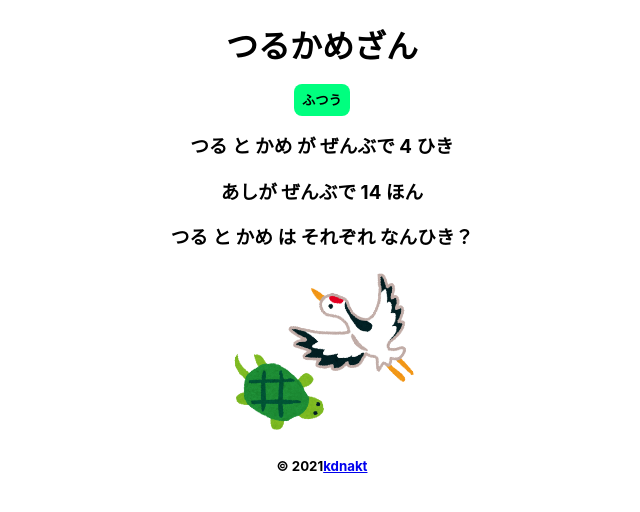
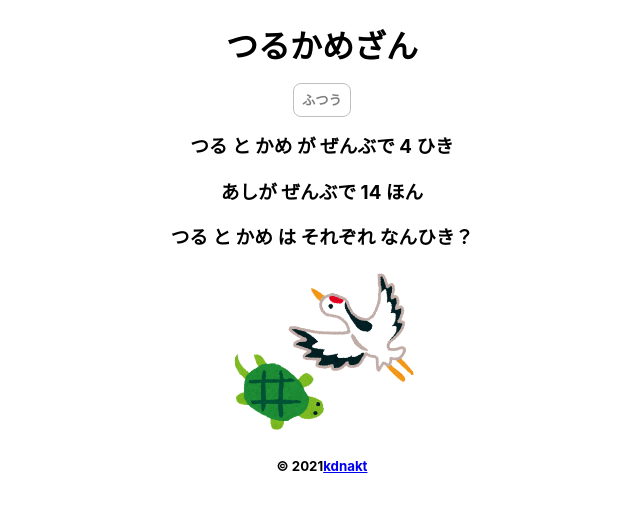
Before and after one commit to kdnakt/ct-scan, a React (Create React App) app: page / in a window 1280 px wide. Shown: the top 512 px of the page, without its empty margins (318-958 px from the left). Built offline with nearby package versions, Linux system fonts and the light colour scheme.

Commit message:
update modeLabel

```diff
--- a/src/components/AppMain.tsx
+++ b/src/components/AppMain.tsx
@@ -7,7 +7,7 @@ export const AppMain = () => {
     const [mode, setMode] = useState<QuizMode>("normal")
     return (
         <>
-            <QuizModeSelector setMode={setMode} />
+            <QuizModeSelector setMode={setMode} current={mode} />
             <QuizMain mode={mode} />
         </>
     )
--- a/src/components/quiz/QuizMode.ts
+++ b/src/components/quiz/QuizMode.ts
@@ -1,8 +1,17 @@
 
 export const QuizModes = {
-    // easy: "かんたん",
-    normal: "ふつう",
-    // hard: "むずかしい",
+    // "easy": {
+    //     label: "かんたん",
+    //     maxHeadCount: 5,
+    // },
+    "normal": {
+        label: "ふつう",
+        maxHeadCount: 15,
+    },
+    // "hard": {
+    //     label: "むずかしい",
+    //     maxHeadCount: 100,
+    // },
 } as const
 
 export type QuizMode = keyof typeof QuizModes
--- a/src/components/quiz/QuizModeSelector.tsx
+++ b/src/components/quiz/QuizModeSelector.tsx
@@ -1,31 +1,48 @@
-import { FC } from "react"
+import { Dispatch, FC, SetStateAction } from "react"
 import { QuizMode, QuizModes } from "./QuizMode"
 
 type SelectorProps = {
-    setMode: (func: (mode: QuizMode) => QuizMode) => void,
+    setMode: Dispatch<SetStateAction<QuizMode>>,
+    current: QuizMode,
 }
 
-type ModeProps = SelectorProps & {
-    mode: QuizMode
+type ModeProps = {
+    setMode: Dispatch<SetStateAction<QuizMode>>,
+    mode: QuizMode,
+    selected: boolean,
 }
 
 const ModeLabel: FC<ModeProps> = ({
     setMode,
     mode,
+    selected,
 }) => {
+    const label = QuizModes[mode].label
     return (
-        <span className="quiz_mode" >{QuizModes[mode]}</span>
+        <span className={`quiz_mode quiz_mode_${selected ? "selected" : mode}`}
+            onClick={() => {
+                if (!selected && window.confirm(`「${label}」モードに\nかえますか？`)) {
+                    setMode(mode)
+                }
+            }}
+        >
+            {label}
+        </span>
     )
 }
 
 export const QuizModeSelector: FC<SelectorProps> = ({
     setMode,
+    current,
 }) => {
     return (
         <>
             <h5 style={{textAlign: 'center'}}>
                 {Object.keys(QuizModes).map(mode =>
-                    <ModeLabel setMode={setMode} mode={mode as QuizMode} />
+                    <ModeLabel setMode={setMode}
+                        mode={mode as QuizMode}
+                        selected={current === mode}
+                    />
                 )}
             </h5>
         </>
--- a/src/index.css
+++ b/src/index.css
@@ -30,7 +30,7 @@ code {
 
 .quiz_mode {
     padding: 8px;
-    background-color: springgreen;
+    border: solid 1px gray;
     border-radius: 8px;
     text-align: center;
     font-weight: bold;
@@ -38,3 +38,19 @@ code {
     user-select: none;
     margin: auto 8px;
 }
+
+.quiz_mode_easy {
+    background-color: aqua;
+}
+
+.quiz_mode_normal {
+    background-color: yellowgreen;
+}
+
+.quiz_mode_hard {
+    background-color: indianred;
+}
+
+.quiz_mode_selected {
+    opacity: 0.5;
+}
```
